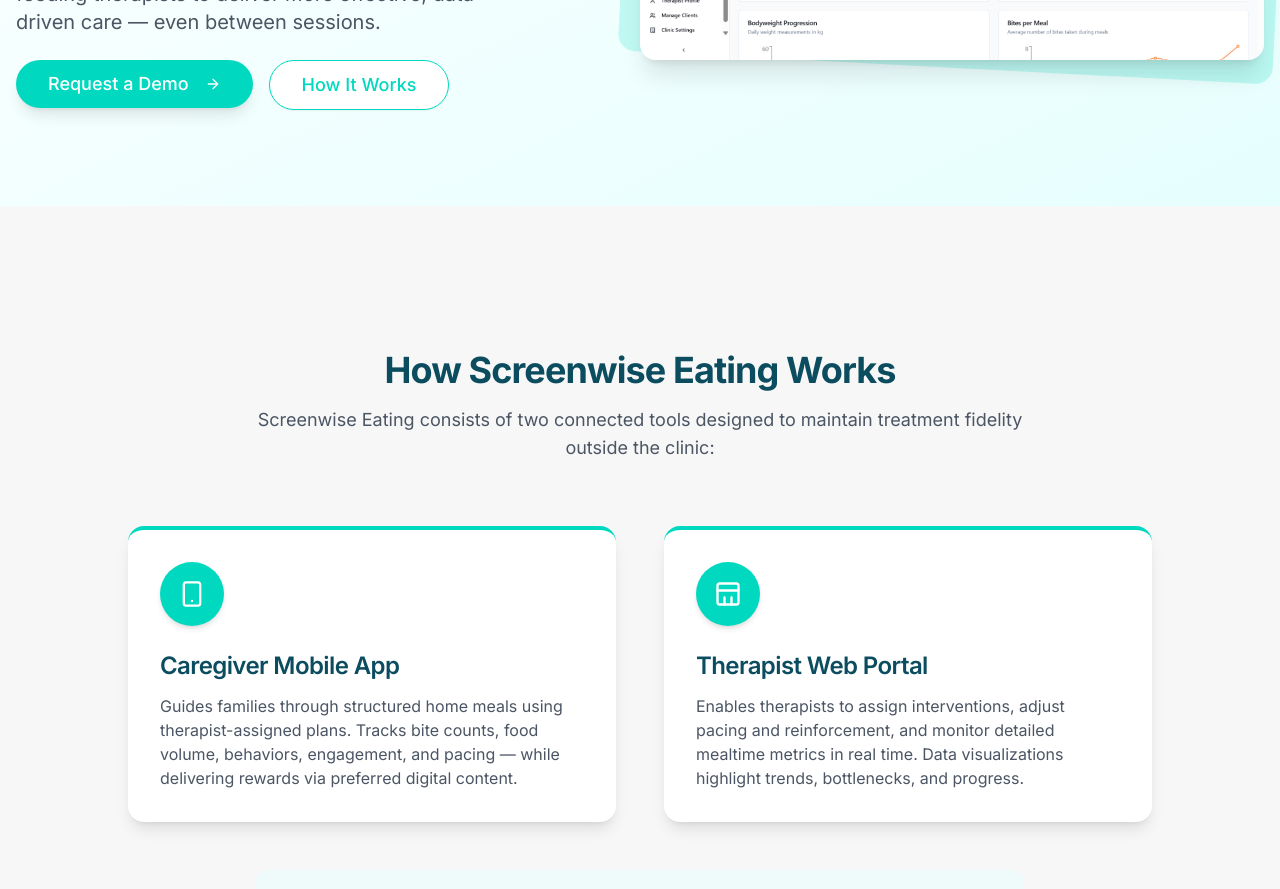
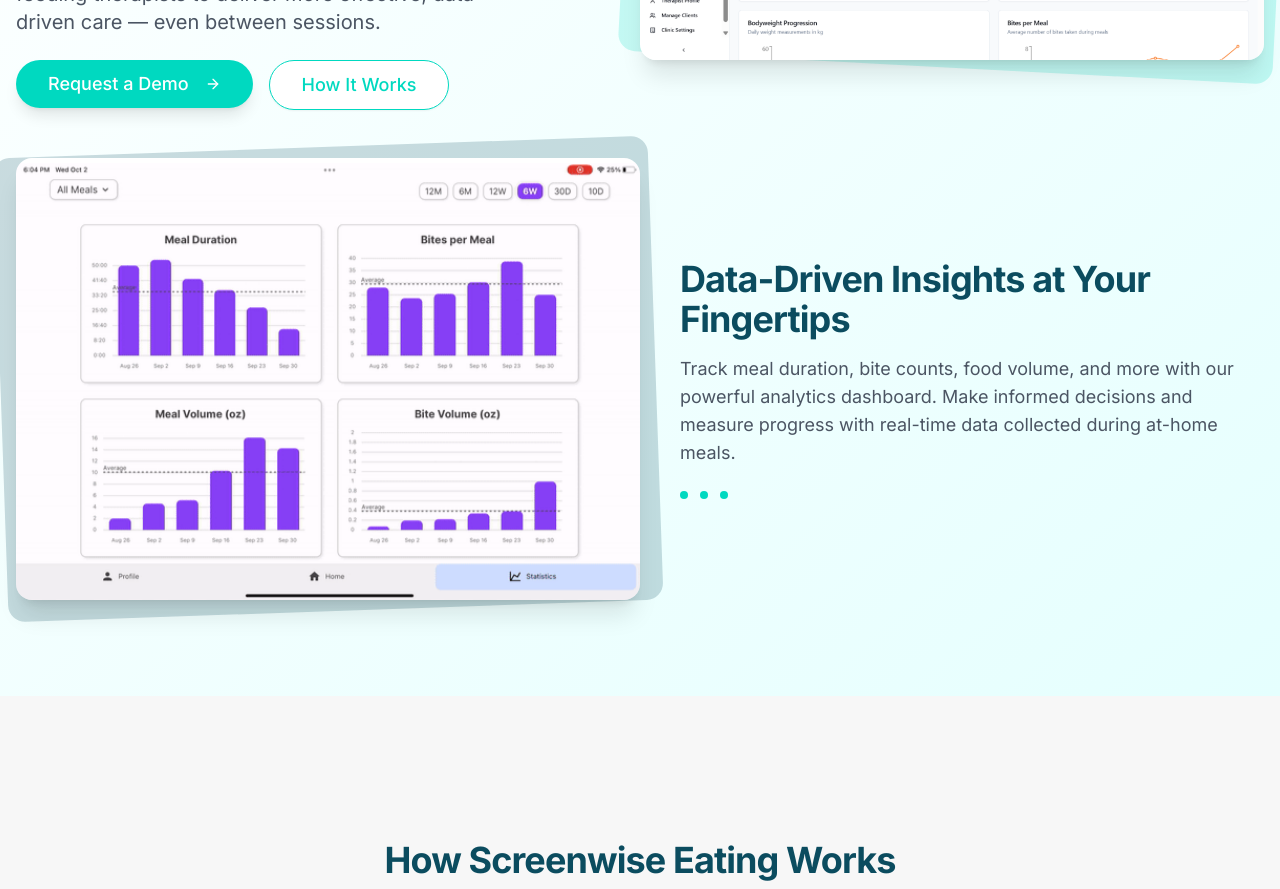
Before and after one commit to canaankimball/screenwise-website-builder, a React (Vite) app: page / in a window 1280 px wide. Shown: the part 460-1349 px from the top of the page. Built offline with nearby package versions, Linux system fonts and the light colour scheme.

Commit message:
Add second photo to hero section
Adds a second photo to the hero section.

```diff
--- a/src/components/home/Hero.tsx
+++ b/src/components/home/Hero.tsx
@@ -7,7 +7,7 @@ const Hero = () => {
   return (
     <section className="bg-gradient-to-br from-white to-screenwise-light pt-20 pb-16 md:pt-32 md:pb-24">
       <div className="container mx-auto px-4">
-        <div className="flex flex-col md:flex-row items-center">
+        <div className="flex flex-col md:flex-row items-center mb-12">
           <div className="md:w-1/2 mb-10 md:mb-0 md:pr-10">
             <h1 className="text-4xl md:text-5xl lg:text-6xl font-bold mb-6 leading-tight text-screenwise-navy animate-fade-in">
               Modern Feeding Therapy, Streamlined.
@@ -34,6 +34,35 @@ const Hero = () => {
             <img src="/lovable-uploads/1e7cfa7d-c175-43d2-97f2-8681914420a0.png" alt="Screenwise Eating dashboard showing analytics and charts" className="rounded-2xl shadow-xl w-full relative z-10" />
           </div>
         </div>
+
+        {/* Second dashboard image */}
+        <div className="flex flex-col md:flex-row items-center">
+          <div className="md:w-1/2 order-2 md:order-1 animate-fade-in relative" style={{
+            animationDelay: '0.8s'
+          }}>
+            <div className="absolute inset-0 bg-screenwise-navy rounded-2xl opacity-20 transform -rotate-2 scale-105"></div>
+            <img
+              src="/lovable-uploads/dcc5b79d-10f6-4010-861a-fd0d4040f3d2.png"
+              alt="Mobile app showing meal metrics including duration, bites per meal, meal volume and bite volume"
+              className="rounded-2xl shadow-xl w-full relative z-10"
+            />
+          </div>
+          <div className="md:w-1/2 order-1 md:order-2 mb-10 md:mb-0 md:pl-10 animate-fade-in" style={{
+            animationDelay: '0.7s'
+          }}>
+            <h2 className="text-3xl md:text-4xl font-bold mb-4 text-screenwise-navy">
+              Data-Driven Insights at Your Fingertips
+            </h2>
+            <p className="text-lg text-gray-600 mb-6">
+              Track meal duration, bite counts, food volume, and more with our powerful analytics dashboard. Make informed decisions and measure progress with real-time data collected during at-home meals.
+            </p>
+            <div className="flex space-x-3">
+              <div className="h-2 w-2 rounded-full bg-screenwise-teal"></div>
+              <div className="h-2 w-2 rounded-full bg-screenwise-teal"></div>
+              <div className="h-2 w-2 rounded-full bg-screenwise-teal"></div>
+            </div>
+          </div>
+        </div>
       </div>
     </section>
   );
```
Also changed, not shown: public/lovable-uploads/dcc5b79d-10f6-4010-861a-fd0d4040f3d2.png (added).
